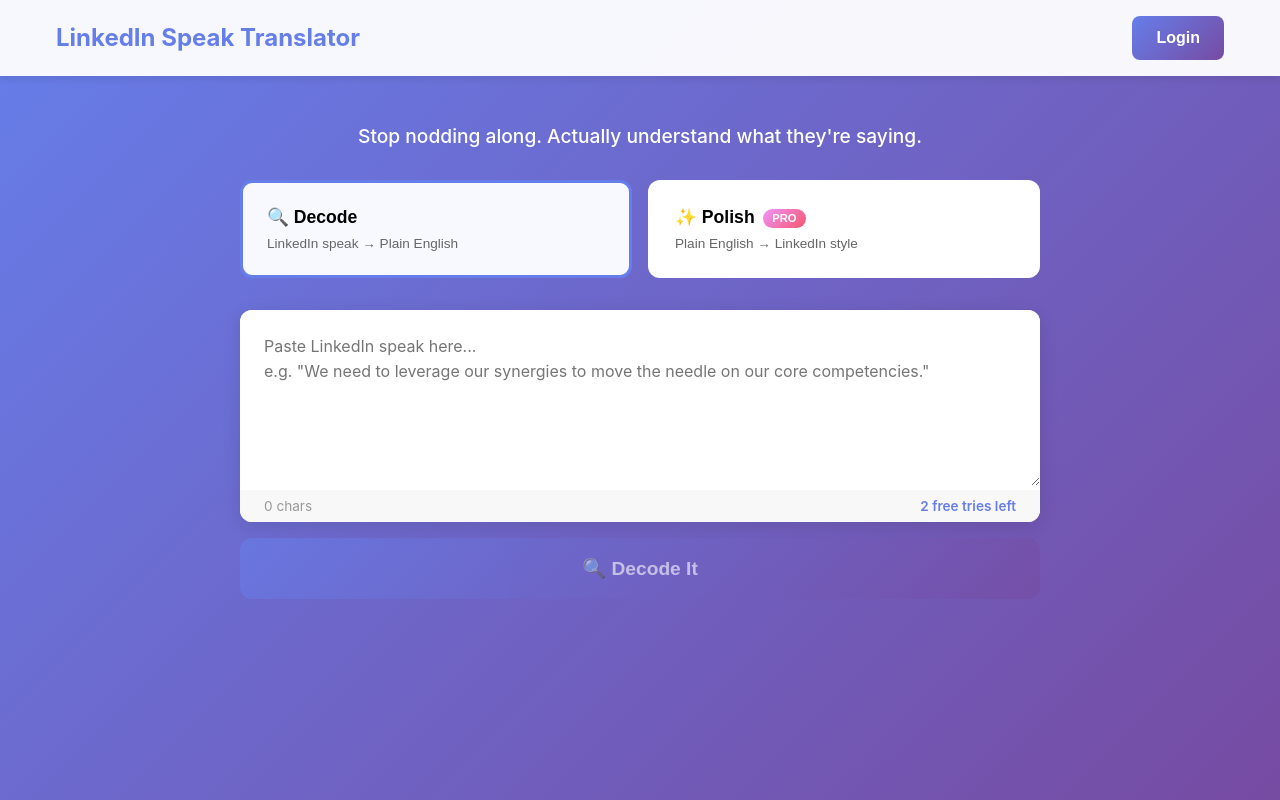
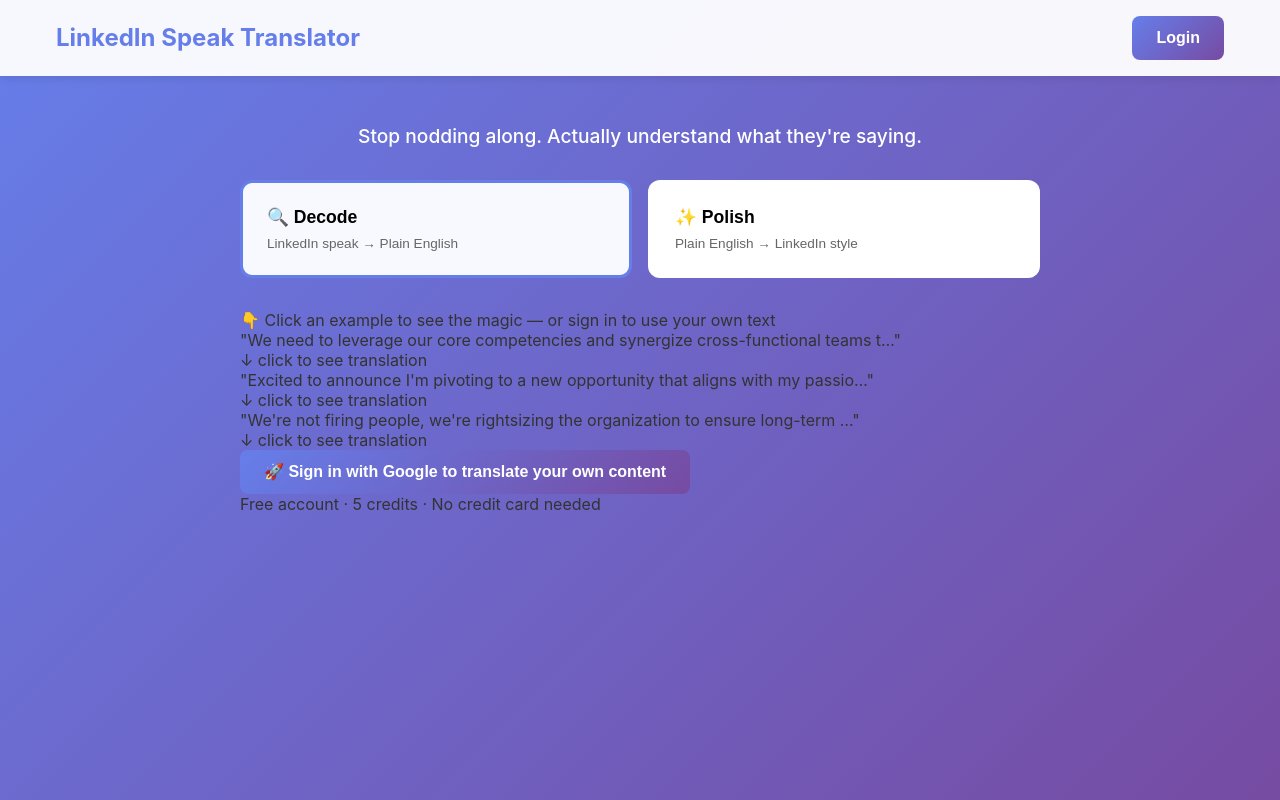
Before and after one commit to alphalee2008/LinkedIn-Speak-Translator, a React (Vite) app in the folder frontend/: page / in a window 1280 px wide. Built offline with nearby package versions, Linux system fonts and the light colour scheme; no server answers.

Commit message:
feat: hardcoded examples, login wall on input, per-plan char limits

```diff
--- a/frontend/src/components/Translator.jsx
+++ b/frontend/src/components/Translator.jsx
@@ -1,42 +1,101 @@
 import React, { useState } from 'react'
 import ShareCard from './ShareCard'
 
-const MODES = [
-  { id: 'decode', label: '🔍 Decode', desc: 'LinkedIn speak → Plain English', tier: 'free' },
-  { id: 'polish', label: '✨ Polish', desc: 'Plain English → LinkedIn style', tier: 'pro' }
+const API_BASE = import.meta.env.VITE_API_URL || ''
+
+// ─── Hardcoded examples (zero API cost) ──────────────────────────────────────
+const EXAMPLES = [
+  {
+    mode: 'decode',
+    input: 'We need to leverage our core competencies and synergize cross-functional teams to move the needle on our strategic pillars.',
+    output: 'We should use what we\'re already good at and get different departments to work together to make progress on our main goals.'
+  },
+  {
+    mode: 'decode',
+    input: 'Excited to announce I\'m pivoting to a new opportunity that aligns with my passion for disrupting the status quo and driving impactful change.',
+    output: 'I got a new job. I\'m framing a pretty ordinary career move as a revolutionary act of self-reinvention.'
+  },
+  {
+    mode: 'decode',
+    input: 'We\'re not firing people, we\'re rightsizing the organization to ensure long-term sustainability and competitive agility.',
+    output: 'We\'re laying people off. We just can\'t bring ourselves to say that.'
+  },
+  {
+    mode: 'polish',
+    input: 'I got promoted at work today.',
+    output: 'Thrilled to share that I\'ve been recognized with a well-deserved promotion! Grateful for the incredible team that supported my journey and excited to drive even greater impact in this new chapter. 🚀 #CareerGrowth #Grateful #Leadership'
+  },
+  {
+    mode: 'polish',
+    input: 'Our team finished a project on time.',
+    output: 'Incredibly proud to announce that our cross-functional team has successfully delivered a high-impact project on schedule — a testament to our collective commitment to excellence and execution. #TeamWork #ProjectManagement #WinningTogether'
+  }
 ]
 
-export default function Translator({ user, onLoginRequired }) {
+// ─── Character limits per plan ────────────────────────────────────────────────
+const CHAR_LIMITS = {
+  guest: 0,    // cannot type
+  free: 500,
+  credits: 800,
+  pro: 1500
+}
+
+const MODES = [
+  { id: 'decode', label: '🔍 Decode', desc: 'LinkedIn speak → Plain English' },
+  { id: 'polish', label: '✨ Polish', desc: 'Plain English → LinkedIn style' }
+]
+
+export default function Translator({ user, onLoginRequired, onQuotaUpdate }) {
   const [mode, setMode] = useState('decode')
   const [input, setInput] = useState('')
   const [output, setOutput] = useState('')
   const [loading, setLoading] = useState(false)
   const [error, setError] = useState('')
   const [showShare, setShowShare] = useState(false)
-  const [guestCount, setGuestCount] = useState(
-    parseInt(localStorage.getItem('lst_guest_count') || '0')
-  )
+  const [activeExample, setActiveExample] = useState(null)
 
-  async function handleTranslate() {
-    if (!input.trim()) return
+  const plan = user?.plan || 'guest'
+  const charLimit = CHAR_LIMITS[plan] ?? CHAR_LIMITS.free
+
+  // Filter examples for current mode
+  const modeExamples = EXAMPLES.filter(e => e.mode === mode)
+
+  function handleExampleClick(ex) {
+    setActiveExample(ex)
+    setOutput(ex.output)
+    setInput(ex.input)
     setError('')
+  }
 
-    // Guest: allow 2 free tries before login wall
+  function handleInputChange(e) {
     if (!user) {
-      if (guestCount >= 2) {
+      // Unauthenticated user tries to type → show login wall
       onLoginRequired()
       return
     }
+    const val = e.target.value
+    if (val.length <= charLimit) {
+      setInput(val)
+    }
   }
 
+  async function handleTranslate() {
+    if (!user) {
+      onLoginRequired()
+      return
+    }
+    if (!input.trim()) return
+    if (input.length > charLimit) return
+
+    setError('')
     setLoading(true)
     try {
       const jwt = localStorage.getItem('lst_jwt')
-      const res = await fetch('/api/translate', {
+      const res = await fetch(`${API_BASE}/api/translate`, {
         method: 'POST',
         headers: {
           'Content-Type': 'application/json',
-          ...(jwt ? { Authorization: `Bearer ${jwt}` } : {})
+          Authorization: `Bearer ${jwt}`
         },
         body: JSON.stringify({ text: input, mode })
       })
@@ -47,8 +106,20 @@
         onLoginRequired()
         return
       }
+      if (res.status === 402) {
+        setError(
+          plan === 'free'
+            ? '🎉 You\'ve used all 5 free credits! Upgrade for more translations.'
+            : '💳 No credits remaining. Purchase more to continue.'
+        )
+        return
+      }
       if (res.status === 429) {
-        setError("You've hit your daily limit (5/day). Upgrade to Pro for unlimited translations.")
+        setError('📊 Monthly limit reached (100/month on Pro). Add more if you need.')
+        return
+      }
+      if (res.status === 400 && data.code === 'TEXT_TOO_LONG') {
+        setError(`Text too long. Max ${charLimit} characters for your plan.`)
         return
       }
       if (!res.ok) {
@@ -57,13 +128,8 @@
       }
 
       setOutput(data.result)
-
-      // Track guest usage
-      if (!user) {
-        const newCount = guestCount + 1
-        setGuestCount(newCount)
-        localStorage.setItem('lst_guest_count', newCount)
-      }
+      setActiveExample(null)
+      if (data.quota) onQuotaUpdate(data.quota)
     } catch (e) {
       setError('Network error. Please try again.')
     } finally {
@@ -71,15 +137,8 @@
     }
   }
 
-  function handleModeSwitch(newMode) {
-    if (newMode === 'polish' && (!user || user.plan === 'free')) {
-      onLoginRequired()
-      return
-    }
-    setMode(newMode)
-    setOutput('')
-    setError('')
-  }
+  const isOverLimit = user && input.length > charLimit
+  const canSubmit = user && input.trim() && !isOverLimit && !loading
 
   return (
     <main className="main">
@@ -91,49 +150,98 @@
           {MODES.map(m => (
             <button
               key={m.id}
-              className={`mode-tab ${mode === m.id ? 'active' : ''} ${m.tier === 'pro' ? 'pro-tab' : ''}`}
-              onClick={() => handleModeSwitch(m.id)}
+              className={`mode-tab ${mode === m.id ? 'active' : ''}`}
+              onClick={() => { setMode(m.id); setOutput(''); setError(''); setActiveExample(null) }}
             >
               {m.label}
-              {m.tier === 'pro' && <span className="pro-badge">PRO</span>}
               <small>{m.desc}</small>
             </button>
           ))}
         </div>
 
-        {/* Input */}
+        {/* ── Hardcoded Examples ── */}
+        <div className="examples-section">
+          <p className="examples-label">
+            {user ? '💡 Try an example or type your own below' : '👇 Click an example to see the magic — or sign in to use your own text'}
+          </p>
+          <div className="examples-grid">
+            {modeExamples.map((ex, i) => (
+              <div
+                key={i}
+                className={`example-card ${activeExample === ex ? 'active' : ''}`}
+                onClick={() => handleExampleClick(ex)}
+              >
+                <p className="example-input">"{ex.input.substring(0, 80)}{ex.input.length > 80 ? '…' : ''}"</p>
+                <span className="example-hint">↓ click to see translation</span>
+              </div>
+            ))}
+          </div>
+        </div>
+
+        {/* ── Show example result ── */}
+        {activeExample && (
+          <div className="output-section example-result">
+            <div className="output-label">Translation</div>
+            <div className="output-box">
+              <p>{activeExample.output}</p>
+            </div>
+            {!user && (
+              <div className="login-nudge">
+                <p>✨ Want to translate your own LinkedIn content?</p>
+                <button className="btn-primary" onClick={onLoginRequired}>
+                  Sign in with Google — Get 5 Free Credits
+                </button>
+              </div>
+            )}
+          </div>
+        )}
+
+        {/* ── Input (only shown to logged-in users or on click) ── */}
+        {user ? (
+          <>
             <div className="input-section">
               <textarea
-            className="input-box"
-            placeholder={mode === 'decode'
-              ? 'Paste LinkedIn speak here...\ne.g. "We need to leverage our synergies to move the needle on our core competencies."'
-              : 'Write your plain message here...\ne.g. "We should work together to improve our main skills."'
+                className={`input-box ${isOverLimit ? 'over-limit' : ''}`}
+                placeholder={
+                  mode === 'decode'
+                    ? 'Paste LinkedIn speak here…\ne.g. "We need to leverage our synergies…"'
+                    : 'Write your plain message here…\ne.g. "Our team finished the project on time."'
                 }
                 value={input}
-            onChange={e => setInput(e.target.value)}
+                onChange={handleInputChange}
                 rows={5}
               />
               <div className="input-footer">
-            <span className="char-count">{input.length} chars</span>
-            {!user && <span className="guest-hint">{2 - guestCount} free tries left</span>}
+                <span className={`char-count ${isOverLimit ? 'over' : ''}`}>
+                  {input.length} / {charLimit}
+                </span>
+                <span className="plan-badge plan-{plan}">{plan.toUpperCase()}</span>
               </div>
             </div>
 
-        {/* Translate Button */}
             <button
               className="btn-translate"
               onClick={handleTranslate}
-          disabled={loading || !input.trim()}
+              disabled={!canSubmit}
             >
-          {loading ? 'Translating...' : mode === 'decode' ? '🔍 Decode It' : '✨ Polish It'}
+              {loading ? 'Translating…' : mode === 'decode' ? '🔍 Decode It' : '✨ Polish It'}
             </button>
 
-        {/* Error */}
-        {error && <div className="error-box">{error}</div>}
+            {error && (
+              <div className="error-box">
+                {error}
+                {(error.includes('free credits') || error.includes('No credits')) && (
+                  <div className="upgrade-cta">
+                    <p>Get 30 more credits for just <strong>$5</strong></p>
+                    <button className="btn-upgrade">Upgrade — $5</button>
+                  </div>
+                )}
+              </div>
+            )}
 
-        {/* Output */}
-        {output && (
+            {output && !activeExample && (
               <div className="output-section">
+                <div className="output-label">Translation</div>
                 <div className="output-box">
                   <p>{output}</p>
                 </div>
@@ -147,14 +255,22 @@
                 </div>
               </div>
             )}
+          </>
+        ) : (
+          /* Not logged in → show CTA to sign in */
+          <div className="guest-cta">
+            <button className="btn-primary btn-large" onClick={onLoginRequired}>
+              🚀 Sign in with Google to translate your own content
+            </button>
+            <p className="guest-sub">Free account · 5 credits · No credit card needed</p>
+          </div>
+        )}
 
-        {/* Share Card */}
         {showShare && (
           <ShareCard
             input={input}
             output={output}
             mode={mode}
-            isPro={user?.plan === 'pro'}
             onClose={() => setShowShare(false)}
           />
         )}
```
Lines whose indentation alone changed are shown as unchanged.
